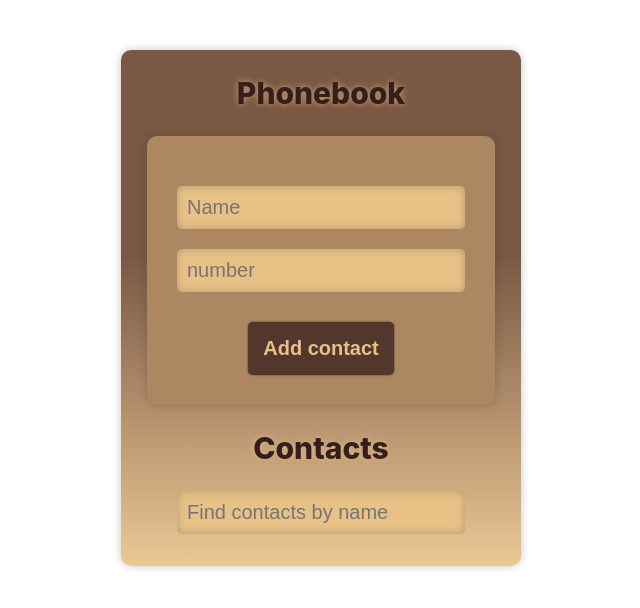
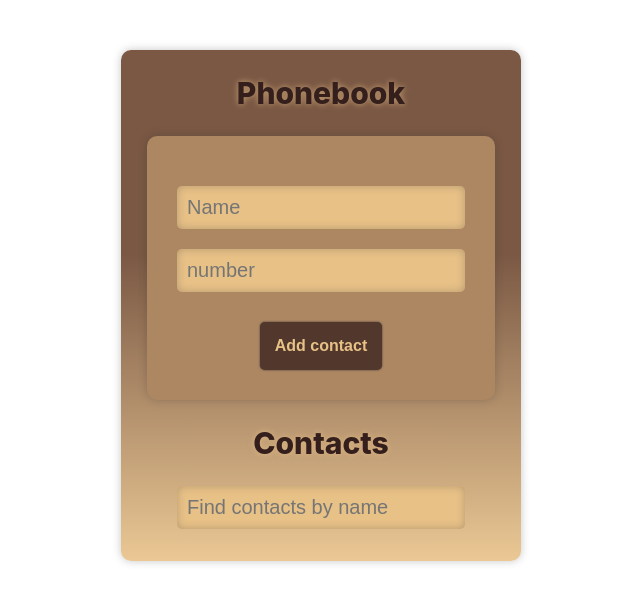
Before and after one commit to Artem-Grushchinskiy/goit-react-hw-08-phonebook, a React (Create React App) app: page / in a window 1280 px wide. Shown: the top 608 px of the page, without its empty margins (319-959 px from the left). Built offline with nearby package versions, Linux system fonts and the light colour scheme.

Commit message:
font-size change

```diff
--- a/src/components/ContactForm/ContactForm.module.css
+++ b/src/components/ContactForm/ContactForm.module.css
@@ -25,7 +25,7 @@ input::placeholder {
 }
 
 form > button {
-  font-size: 20px;
+  font-size: 100%;
   font-weight: 800;
   color: #e8c187;
   margin-top: 30px;
--- a/src/components/ContactList/ContactList.module.css
+++ b/src/components/ContactList/ContactList.module.css
@@ -13,7 +13,7 @@ li {
 }
 
 p {
-  font-size: 20px;
+  font-size: 100%;
   font-weight: 500;
   color: #341f1c;
   margin-right: 30px;
@@ -24,7 +24,7 @@ p > span {
   text-transform: capitalize;
 }
 li > button {
-  font-size: 15px;
+  font-size: 100%;
   font-weight: 700;
   color: #e8c187;
   padding: 5px;
```
